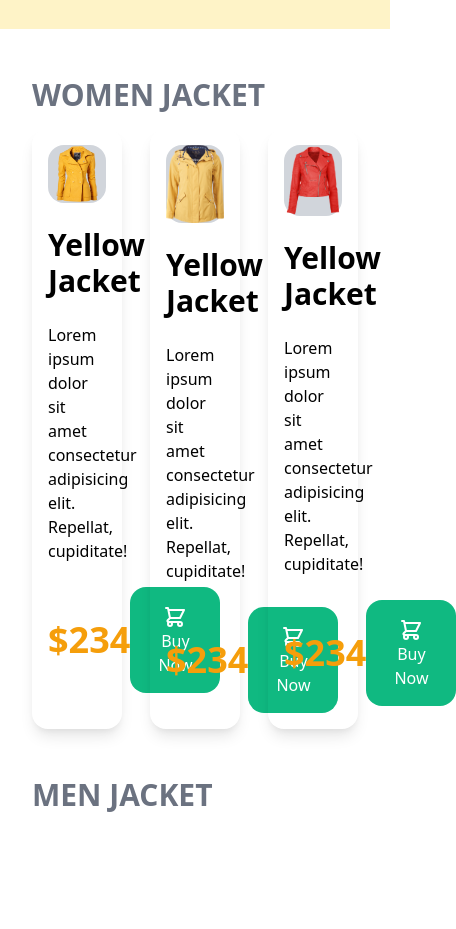
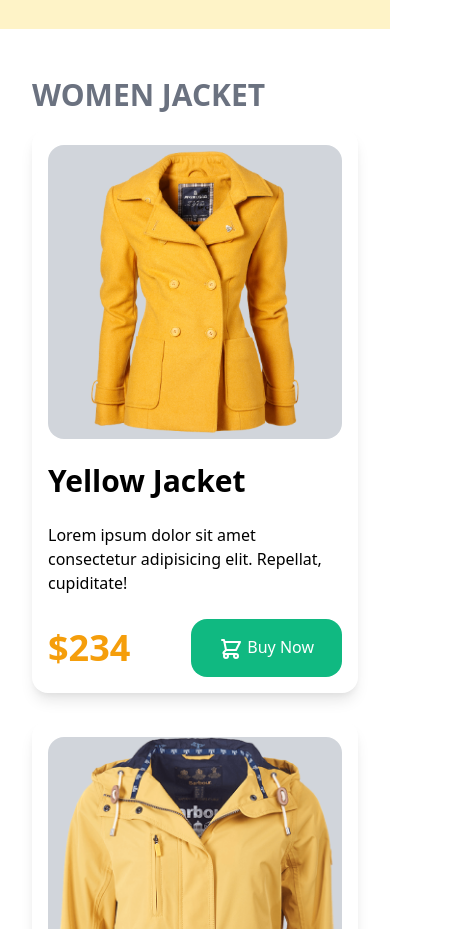
Before and after one commit to siamsadik007/penguin-fashion, a plain HTML site: page index.html in a window 390 px wide. Shown: the part 824-1753 px from the top of the page, 456 px wide, since content can reach past the window. Before the commit the page ends 1639 px from the top, so only its background shows below. Drawn offline with nearby package versions, Linux system fonts and the light colour scheme.

Commit message:
first commit

```diff
--- a/index.html
+++ b/index.html
@@ -59,7 +59,7 @@
         <section class="container px-8 mx-auto my-12">
             <h2 class="text-3xl uppercase font-bold text-gray-500 mb-4">Women Jacket</h2>
             <!-- Woman jacket container  -->
-            <div class="grid grid-cols-3 gap-7 ">
+            <div class="grid lg:grid-cols-3 gap-7 ">
                 <!-- single-cot-item  -->
                 <div class="shadow-lg rounded-2xl p-4  space-y-6">
 
```
